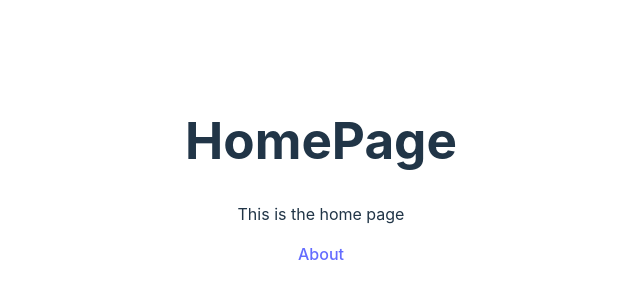
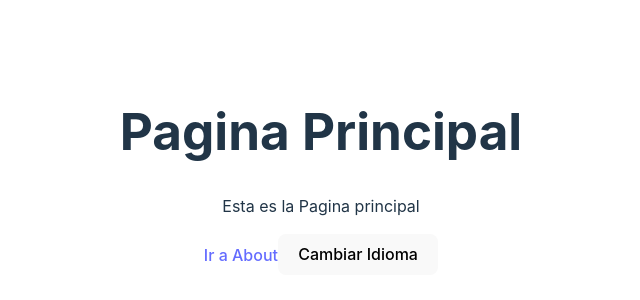
Before and after one commit to PavDev3/react-router, a React (Vite) app: page / in a window 1280 px wide. Shown: the part 228-528 px from the top of the page, without its empty margins (319-959 px from the left). Built offline with nearby package versions, Linux system fonts and the light colour scheme.

Commit message:
i18n implemented

```diff
--- a/src/App.jsx
+++ b/src/App.jsx
@@ -1,12 +1,27 @@
 import './App.css'
-import HomePage from './Pages/Home'
-import AboutPage from './Pages/About'
-import { Router } from './Router'
+
+import { Suspense, lazy } from 'react'
+
 import Page404 from './Pages/404'
 import SearchPage from './Pages/SearchPage'
+
+import { Router } from './Router'
 import { Route  } from './Route'
 
+const HomePage = lazy(() => import('./Pages/Home'))
+const AboutPage = lazy(() => import('./Pages/About'))
+
 const routes = [
+  {
+    path: '/:lang/',
+    Component: HomePage
+
+  },
+  {
+    path: '/:lang/about',
+    Component: AboutPage
+
+  },
   {
     path: '/search/:query',
     Component: SearchPage
@@ -17,10 +32,12 @@ function App() {
 
   return (
     <main>
-      <Router routes={routes} defaultComponent={Page404} >
-        <Route path="/" Component={HomePage} />
-        <Route path="/about" Component={AboutPage} />
-      </Router>
+      <Suspense fallback={null}>
+        <Router routes={routes} defaultComponent={Page404} >
+          <Route path="/" Component={HomePage} />
+          <Route path="/about" Component={AboutPage} />
+        </Router>
+      </Suspense>
     </main>
   )
 }
--- a/src/Pages/About.jsx
+++ b/src/Pages/About.jsx
@@ -1,14 +1,41 @@
+import { useState } from 'react'
 import { Link } from '../Link'
 
-export default function AboutPage() {
+const i18n = {
+    es: {
+        title: 'Sobre mi',
+        button: 'Volver',
+        description: 'Hola, Me llamo Pablo y este sección es sobre mi',
+        change: 'Cambiar idioma',
+    },
+    en:{
+        title: 'About me',
+        button: 'Back',
+        description: 'Hi, My name is Pablo and this section is about me',
+        change: 'Change language',
+    }
+}
+
+
+export default function AboutPage(routeParams) {
+    const [currentLang, setCurrentLang] = useState(routeParams.lang || 'es');
+
+    const changeLanguage = () => {
+        const newLang = currentLang === 'es' ? 'en' : 'es';
+        setCurrentLang(newLang);
+    }
+
+    const i18nData = i18n[currentLang] || i18n.en;
+
     return (
         <>
             <div>
-            <h1>AboutPage</h1>
+            <h1>{i18nData.title}</h1>
             <img src="https://pbs.twimg.com/profile_images/1646519923940929541/wmm-G7EG_400x400.jpg" alt='Perfil foto' />
-            <p>Este apartado es sobre mi</p>
+            <p>{i18nData.description}</p>
             </div>
-            <Link to="/">Home</Link>
+            <Link to='/'>{i18nData.button}</Link>
+            <button onClick={changeLanguage}>{i18nData.change}</button>
         </>
     )
   }
--- a/src/Pages/Home.jsx
+++ b/src/Pages/Home.jsx
@@ -1,11 +1,39 @@
-import { Link } from '../Link'
+import { useState } from 'react';
+import { Link } from '../Link';
 
-export default function HomePage() {
+const i18n = {
+    en: {
+        title: 'HomePage',
+        button: 'Go to About',
+        description: 'This is the HomePage',
+        change: 'Change Language',
+    },
+    es: {
+        title: 'Pagina Principal',
+        button: 'Ir a About',
+        description: 'Esta es la Pagina principal',
+        change: 'Cambiar Idioma',
+    },
+}
+
+export default function HomePage(routeParams) {
+    const [currentLang, setCurrentLang] = useState(routeParams.lang || 'es');
+
+    const changeLanguage = () => {
+        const newLang = currentLang === 'es' ? 'en' : 'es';
+        setCurrentLang(newLang);
+    }
+
+    const i18nData = i18n[currentLang] || i18n.en;
+
     return (
         <>
-            <h1>HomePage</h1>
-            <p>This is the home page</p>
-            <Link to="/about">About</Link>
+            <div>
+                <h1>{i18nData.title}</h1>
+                <p>{i18nData.description}</p>
+            </div>
+            <Link to='/about'>{i18nData.button}</Link>
+            <button onClick={changeLanguage}>{i18nData.change}</button>
         </>
     )
-  }
+}
```
